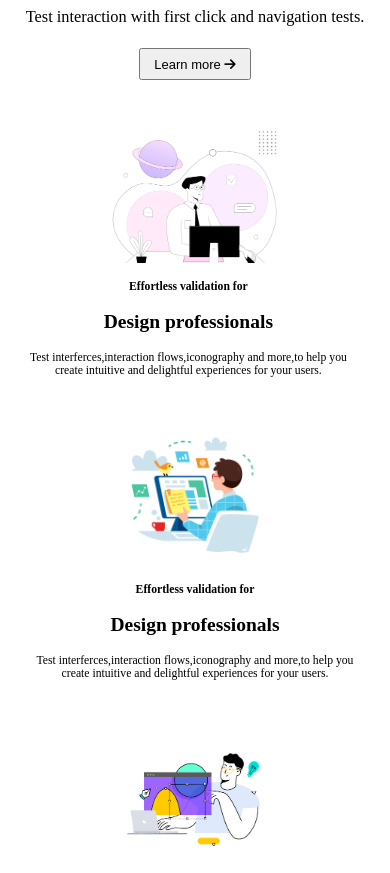
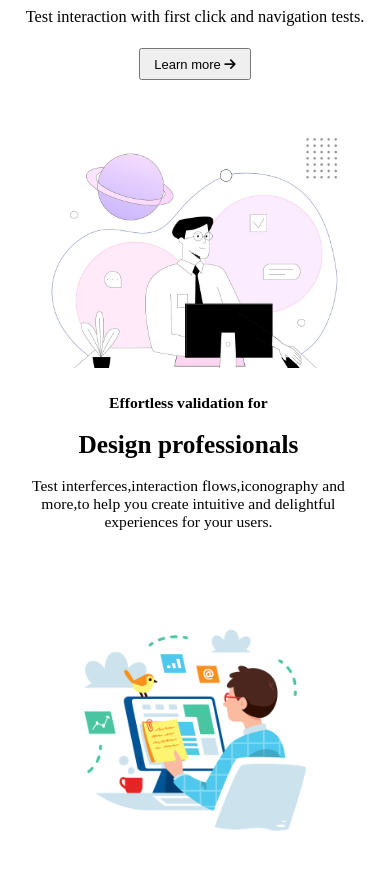
Before and after one commit to Abhi1226L/HelpHub-Page, a plain HTML site: page index.html in a window 390 px wide. Shown: the part 2300-3173 px from the top of the page. Drawn offline with Linux system fonts and the light colour scheme.

Commit message:
Add files via upload

```diff
--- a/css/mediaquery.css
+++ b/css/mediaquery.css
@@ -225,8 +225,25 @@
         font-size:13px;
     }
 
+
+    .professional_images{
+        max-width:99%;
+    }
+
     #section4_part{
         margin-top:80vmin;
+    }
+
+    .professional_section_writing_h3{
+        font-size:4vmin;
+    }
+
+    .professional_section_writing_h2{
+        font-size:6.5vmin;
+    }
+
+    .professional_section_writing_para{
+        font-size:4vmin;
     }
 
 }
```
